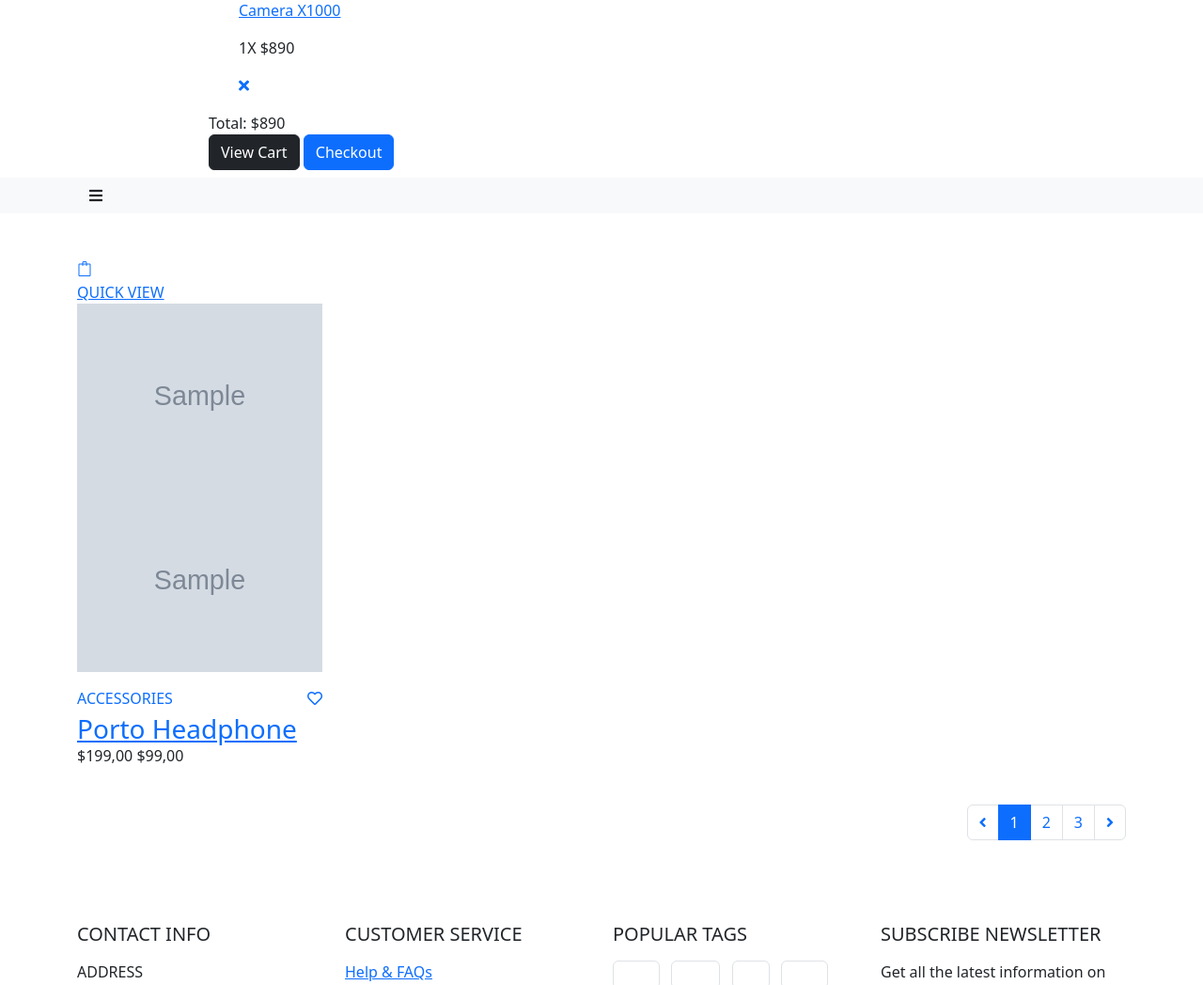
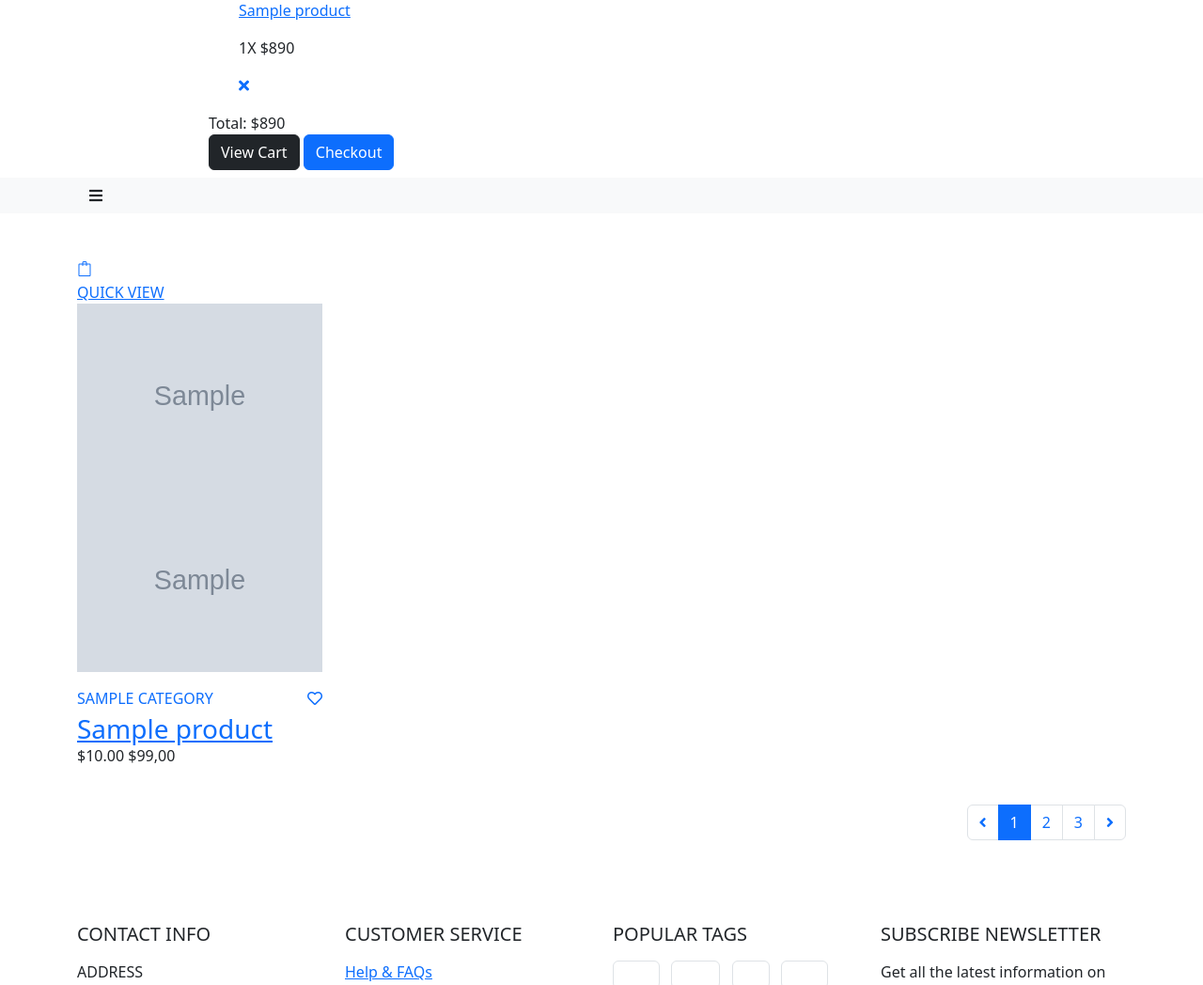
Before and after one commit to m93n/shop.1, a Django app: page / in a window 1280 px wide. Shown: the part 457-1505 px from the top of the page at 94% size. Run offline with Django 4.2, Linux system fonts and the light colour scheme; tables that the repository leaves empty hold one stand-in row (values such as "Sample post"); grey boxes marked "Sample" are stand-in pictures; some libraries are stand-ins or nearby versions.

Commit message:
change product view, urls and templates to load based on slugs

```diff
--- a/store/templates/store/header.html
+++ b/store/templates/store/header.html
@@ -23,11 +23,9 @@
                                                 <div class="custom-select-1">
                                                     <select name="category" class="form-control form-select">
                                                         <option value="all" selected>All Categories</option>
-                                                        <option value="fashion">Fashion</option>
-                                                        <option value="electronics">Electronics</option>
-                                                        <option value="homegarden">Home & Garden</option>
-                                                        <option value="motors">Motors</option>
-                                                        <option value="features">Features</option>
+                                                        {% for category in links %}
+                                                        <option value="{{ category.name }}">{{ category.name }}</option>
+                                                        {% endfor %}
                                                     </select>
                                                 </div>
                                                 <button class="btn" type="submit">
@@ -66,11 +64,12 @@
                                     </a>
                                     <div class="header-nav-features-dropdown" id="headerTopCartDropdown">
                                         <ol class="mini-products-list">
+                                            {% for product in products %}
                                             <li class="item">
-                                                <a href="{% url 'product_detail' %}" title="Camera X1000" class="product-image"><img src="{% static 'img/products/product-1.jpg' %}" alt="Camera X1000"></a>
+                                                <a href="{% url 'product_detail' product.category.slug product.slug %}" title="{{product.name}}" class="product-image"><img src="{{ product.get_first_image }}" alt="{{product.name}}"></a>
                                                 <div class="product-details">
                                                     <p class="product-name">
-                                                        <a href="{% url 'product_detail' %}">Camera X1000 </a>
+                                                        <a href="{% url 'product_detail' product.category.slug product.slug %}">{{product.name}} </a>
                                                     </p>
                                                     <p class="qty-price">
                                                          1X <span class="price">$890</span>
@@ -78,6 +77,7 @@
                                                     <a href="#" title="Remove This Item" class="btn-remove"><i class="fas fa-times"></i></a>
                                                 </div>
                                             </li>
+                                            {% endfor %}
                                         </ol>
                                         <div class="totals">
                                             <span class="label">Total:</span>
--- a/store/templates/store/home.html
+++ b/store/templates/store/home.html
@@ -24,7 +24,7 @@
 							<a href="{% url 'quick_view' %}" class="quick-view text-uppercase font-weight-semibold text-2">
 								QUICK VIEW
 							</a>
-							<a href="{% url 'product_detail' %}">
+							<a href="{% url 'product_detail' product.category.slug product.slug %}">
 								<div class="product-thumb-info-image product-thumb-info-image-effect">
 									<img alt="" class="img-fluid" src="{{product.get_first_image}}">
 
@@ -35,8 +35,8 @@
 						</div>
 						<div class="d-flex justify-content-between">
 							<div>
-								<a href="{% url 'home' %}" class="d-block text-uppercase text-decoration-none text-color-default text-color-hover-primary line-height-1 text-0 mb-1">accessories</a>
-								<h3 class="text-3-5 font-weight-medium font-alternative text-transform-none line-height-3 mb-0"><a href="{% url 'product_detail' %}" class="text-color-dark text-color-hover-primary">Porto Headphone</a></h3>
+								<a href="{% url 'products_by_category' product.category.slug %}" class="d-block text-uppercase text-decoration-none text-color-default text-color-hover-primary line-height-1 text-0 mb-1">{{product.category.name}}</a>
+								<h3 class="text-3-5 font-weight-medium font-alternative text-transform-none line-height-3 mb-0"><a href="{% url 'product_detail' product.category.slug product.slug %}" class="text-color-dark text-color-hover-primary">{{product.name}}</a></h3>
 							</div>
 							<a href="#" class="text-decoration-none text-color-default text-color-hover-dark text-4"><i class="far fa-heart"></i></a>
 						</div>
@@ -44,7 +44,7 @@
 							<input type="text" class="d-none" value="5" title="" data-plugin-star-rating data-plugin-options="{'displayOnly': true, 'color': 'default', 'size':'xs'}">
 						</div>
 						<p class="price text-5 mb-3">
-							<span class="sale text-color-dark font-weight-semi-bold">$199,00</span>
+							<span class="sale text-color-dark font-weight-semi-bold">${{product.price}}</span>
 							<span class="amount">$99,00</span>
 						</p>
 					</div>
--- a/store/urls.py
+++ b/store/urls.py
@@ -4,7 +4,7 @@ from store import views
 urlpatterns = [
     path('', views.home, name='home'),
     path('<slug:category_slug>', views.home, name='products_by_category'),
-    path('product/', views.product, name='product_detail'),
+    path('<slug:category_slug>/<slug:product_slug>', views.product, name='product_detail'),
     path('cart/', views.cart, name='cart_detail'),
     path('checkout/', views.checkout, name='checkout_page'),
     path('quick_view/', views.quick_view, name='quick_view'),
--- a/store/views.py
+++ b/store/views.py
@@ -13,8 +13,14 @@ def home(request, category_slug=None):
 
     return render(request, 'store\home.html', {'category': category_page, 'products': products})
 
-def product(request):
-    return render(request, 'store\product.html')
+def product(request, category_slug, product_slug):
+    try:
+        product = models.Product.objects.get(slug=product_slug, category__slug=category_slug)
+
+    except Exception as e:
+        raise e
+
+    return render(request, 'store\product.html', {'product':product})
 
 def cart(request):
     return render(request, 'store\cart.html')
```
Also changed, not shown: store/templates/store/product.html (+8 -9 lines).
